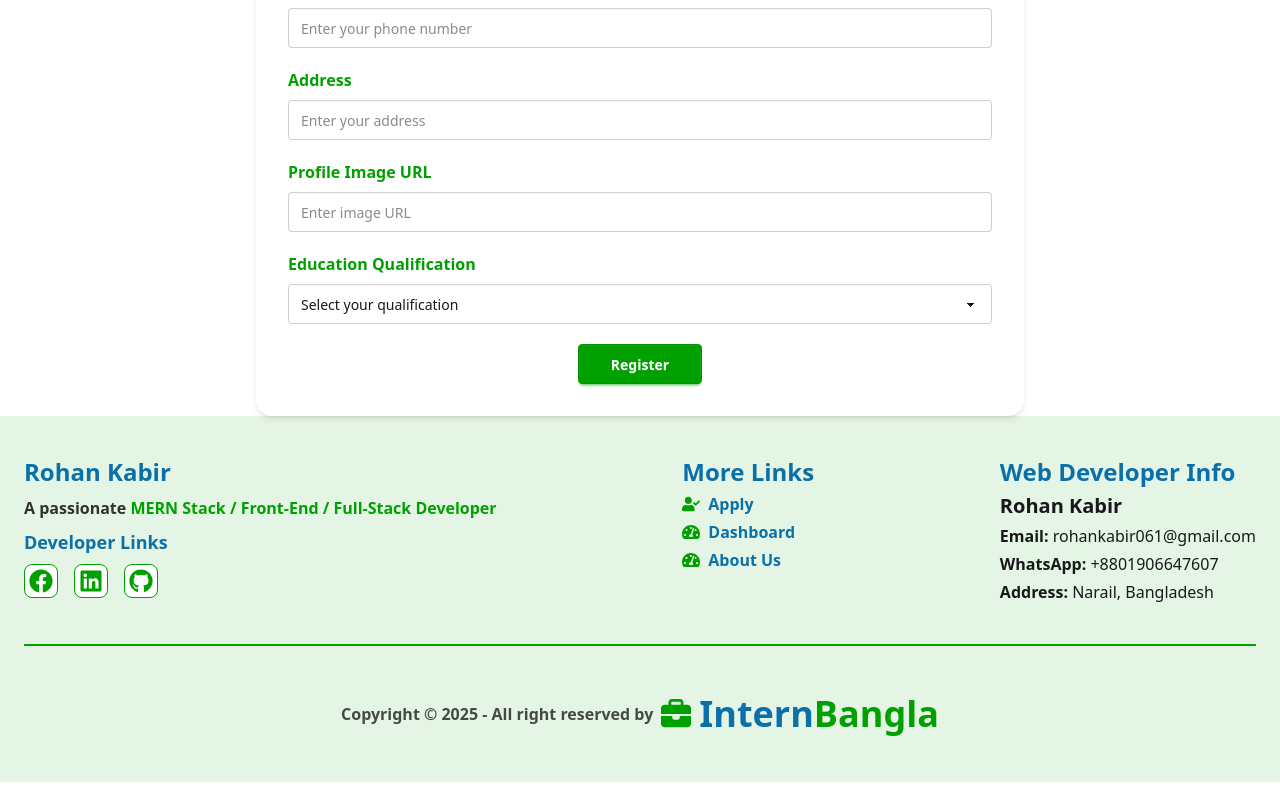
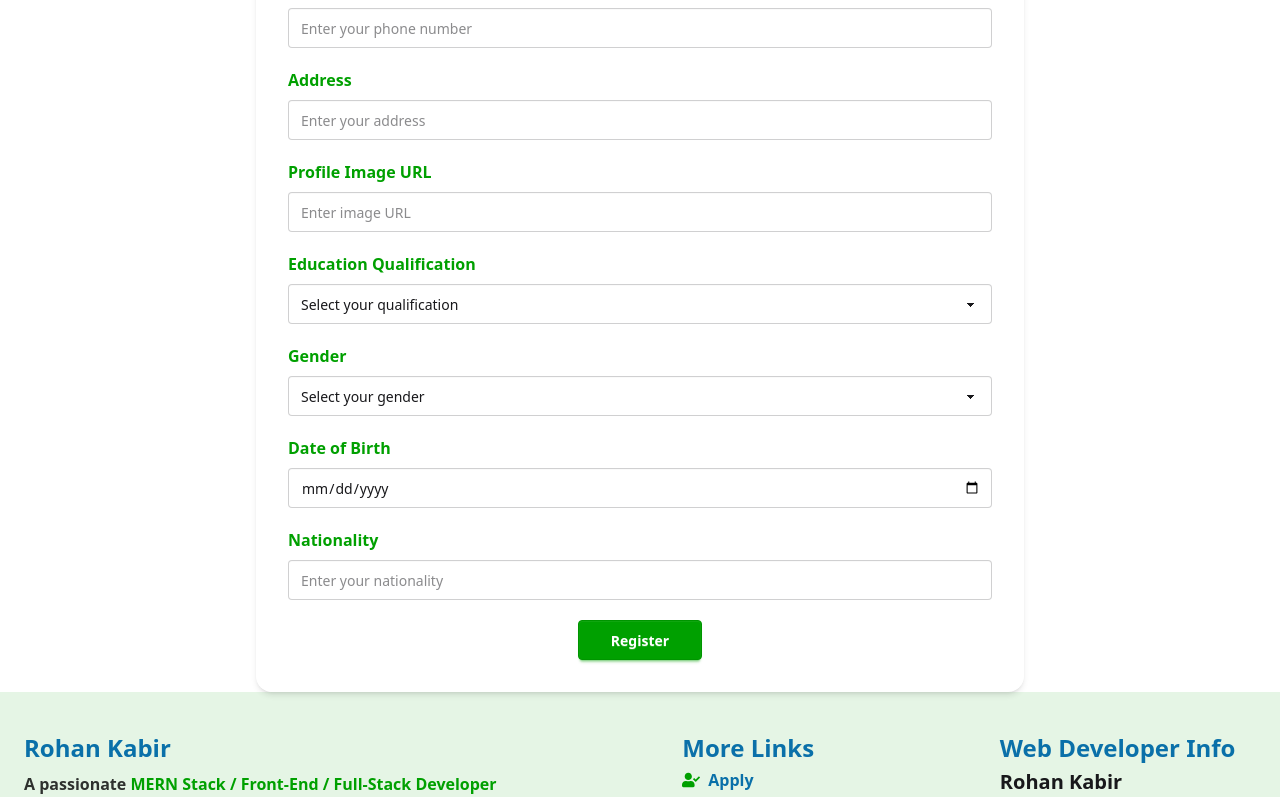
Before and after one commit to RohanR05/Job_Portal, a Next.js app: page /register in a window 1280 px wide. Shown: the part 372-1169 px from the top of the page. Built offline with nearby package versions, Linux system fonts and the light colour scheme.

Commit message:
add authlayout

```diff
--- a/src/app/(authLayout)/register/page.jsx
+++ b/src/app/(authLayout)/register/page.jsx
@@ -122,6 +122,58 @@ const Register = () => {
           )}
         </div>
 
+        {/* Gender */}
+        <div>
+          <label className="block font-semibold mb-2 text-secondary">
+            Gender
+          </label>
+          <select
+            {...register("gender", { required: "Gender is required" })}
+            className="select select-bordered w-full"
+          >
+            <option value="">Select your gender</option>
+            <option value="Male">Male</option>
+            <option value="Female">Female</option>
+            <option value="Other">Other</option>
+          </select>
+          {errors.gender && (
+            <p className="text-red-500 text-sm">{errors.gender.message}</p>
+          )}
+        </div>
+
+        {/* Birth Date */}
+        <div>
+          <label className="block font-semibold mb-2 text-secondary">
+            Date of Birth
+          </label>
+          <input
+            type="date"
+            {...register("birth", { required: "Birth date is required" })}
+            className="input input-bordered w-full"
+          />
+          {errors.birth && (
+            <p className="text-red-500 text-sm">{errors.birth.message}</p>
+          )}
+        </div>
+
+        {/* Nationality */}
+        <div>
+          <label className="block font-semibold mb-2 text-secondary">
+            Nationality
+          </label>
+          <input
+            type="text"
+            placeholder="Enter your nationality"
+            {...register("nationality", { required: "Nationality is required" })}
+            className="input input-bordered w-full"
+          />
+          {errors.nationality && (
+            <p className="text-red-500 text-sm">
+              {errors.nationality.message}
+            </p>
+          )}
+        </div>
+
         {/* Submit Button */}
         <div className="text-center">
           <button type="submit" className="btn btn-secondary px-8 text-white">
```
